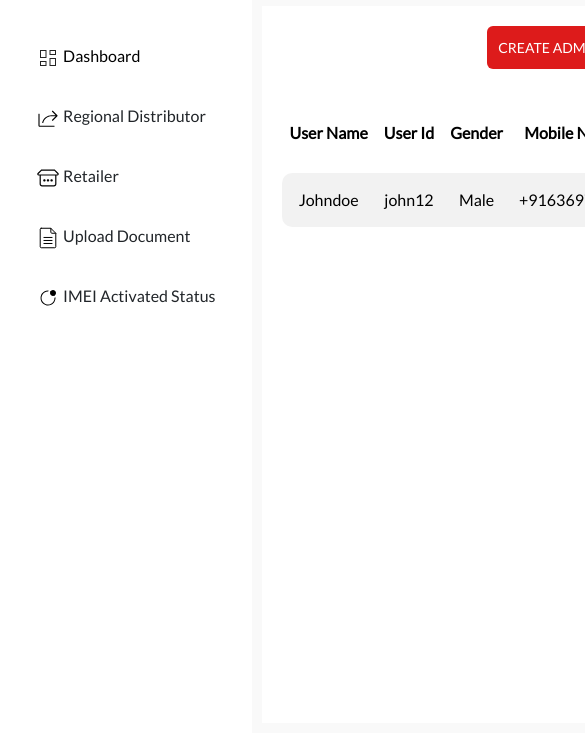
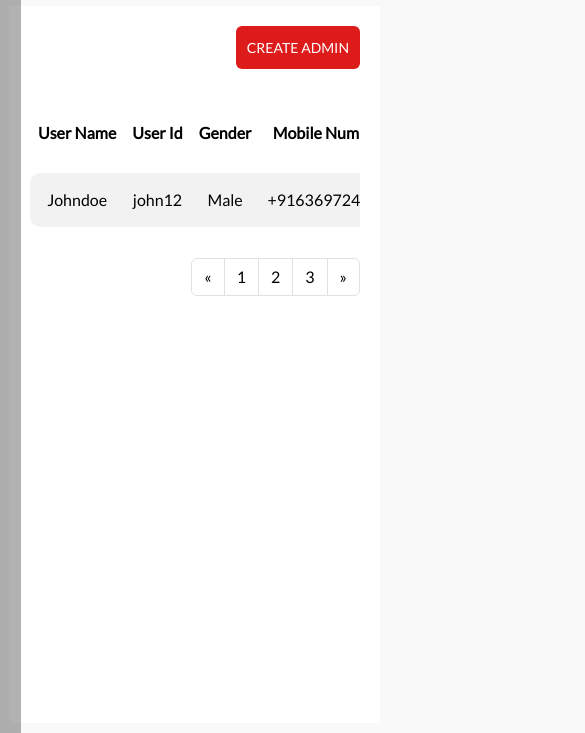
Before and after one commit to omraj-ekrazo/genext, a website: page admin-index.html in a window 390 px wide. Shown: the part 111-844 px from the top of the page, 585 px wide, since content can reach past the window. Drawn offline with Linux system fonts and the light colour scheme.

Commit message:
pagination

```diff
--- a/admin-index.html
+++ b/admin-index.html
@@ -157,6 +157,23 @@
                 </tr>
               </tbody>
             </table>
+            <nav aria-label="Page navigation">
+              <ul class="pagination pagination justify-content-end" >
+                <li class="page-item">
+                  <a class="page-link text-black" href="#" aria-label="Previous">
+                    <span aria-hidden="true">&laquo;</span>
+                  </a>
+                </li>
+                <li class="page-item"><a class="page-link text-black" href="#">1</a></li>
+                <li class="page-item"><a class="page-link text-black" href="#">2</a></li>
+                <li class="page-item"><a class="page-link text-black" href="#">3</a></li>
+                <li class="page-item">
+                  <a class="page-link text-black" href="#" aria-label="Next">
+                    <span aria-hidden="true">&raquo;</span>
+                  </a>
+                </li>
+              </ul>
+            </nav>
           </div>
         </div>
       </div>
--- a/less/styles.less
+++ b/less/styles.less
@@ -244,7 +244,12 @@ body {
     margin-top: 20px;
 }
 
-
+.page-link{
+    &:focus {
+        background:rgb(255, 239, 239);
+        box-shadow: 0 0 0 0.25rem  rgba(255, 239, 239, 0.395);
+    }
+}
 .nav-pills .nav-link,
 .nav-pills .show {
     color: #000;
@@ -258,6 +263,7 @@ body {
     &:hover {
         background: @p-color_red__100;
     }
+
 
     >.nav-link,
     &.active {
@@ -504,14 +510,16 @@ body {
 
     .login-banner {
         width: 40%;
-        background-repeat: no-repeat;
-        background-size: cover;
-        background-position: center;
+        height: 100%;
         position: relative;
         z-index: 1;
 
         img {
-            width: 100%;
+            width: auto;
+            height: 100%;
+            background-repeat: no-repeat;
+            background-size: cover;
+            background-position: center;
         }
     }
 
@@ -526,6 +534,7 @@ body {
     .login-form {
         width: 500px;
         height: 100%;
+        max-height: 400px;
         padding: 30px;
         display: block;
         border: 1px solid #ccc;
@@ -624,3 +633,30 @@ body {
     gap: 10px;
     margin-top: 10px;
 }
+
+@media (min-width: 1600px){
+    .auth-login .wrap-login {
+        height: 570px;
+    }
+}
+@media (max-width: 600px){
+    .sidebar {
+        width: 270px;
+        max-width: 270px;
+        height: 100vh;
+        position: absolute;
+        z-index: 99;
+        top: 0;
+        left: -100vw;
+        &:after {
+            content: "";
+             width: ~"calc(100vw - 270px)";
+             height: 100dvh;
+             background: #0000004d;
+             position: absolute;
+             top: 0;
+             right: -141px;
+
+           }
+    }
+}
```
Also changed, not shown: css/styles.css.
